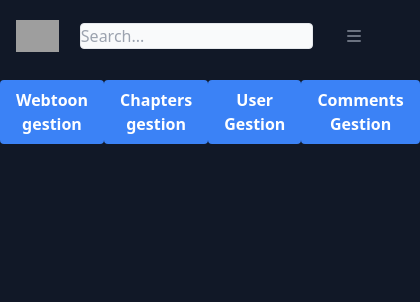
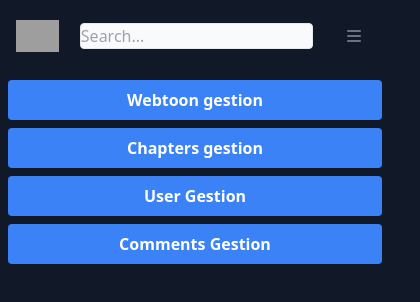
Before and after one commit to AlouaneMohamedAmine/Appscan, a React (Vite) app in the folder frontend/: page /admin in a window 390 px wide. Shown: the top 302 px of the page, 420 px wide, since content can reach past the window. Built offline with nearby package versions, Linux system fonts and the light colour scheme; grey boxes are pictures that could not be loaded.

Commit message:
admin router and mobile version

```diff
--- /dev/null
+++ b/frontend/src/components/AdminNavbar.jsx
@@ -0,0 +1,19 @@
+import { useNavigate } from "react-router-dom";
+
+function AdminNavbar() {
+    const navigate = useNavigate();
+
+    return (
+        <div>
+            <div className="flex  flex-col md:flex-row mt-20 ">
+                <button className="bg-blue-500 hover:bg-blue-700 text-white font-bold py-2 px-4 rounded mb-2 ml-2 mr-2" onClick={() => navigate("/admin/webtoons_gestion")} type="button">Webtoon gestion</button>
+                <button className="bg-blue-500 hover:bg-blue-700 text-white font-bold py-2 px-4 rounded mb-2 ml-2 mr-2" onClick={() => navigate("/admin/chapters_gestion")} type="button">Chapters gestion</button>
+                <button className="bg-blue-500 hover:bg-blue-700 text-white font-bold py-2 px-4 rounded mb-2 ml-2 mr-2" onClick={() => navigate("/admin/users_gestion")} type="button">User Gestion</button>
+                <button className="bg-blue-500 hover:bg-blue-700 text-white font-bold py-2 px-4 rounded mb-2 ml-2 mr-2" onClick={() => navigate("/admin/comments_gestion")} type="button">Comments Gestion</button>
+            </div>
+
+        </div>
+    );
+}
+
+export default AdminNavbar;
--- /dev/null
+++ b/frontend/src/components/BackToPreviousPageButton.jsx
@@ -0,0 +1,16 @@
+function BackToPreviousPageButton() {
+    const goBack = () => {
+        window.history.back(); // Navigates back to the previous page
+    };
+
+    return (
+        <button
+            onClick={goBack}
+            className="bg-blue-500 hover:bg-blue-700 text-white font-bold py-2 px-4 rounded mt-20 "
+        >
+            Revenir à la page précédente
+        </button>
+    );
+}
+
+export default BackToPreviousPageButton;
--- a/frontend/src/components/ChaptersGestion.jsx
+++ b/frontend/src/components/ChaptersGestion.jsx
@@ -1,11 +1,18 @@
-import Navbar from "../components/Navbar";
+import Navbar from "./Navbar";
+import AdminNavbar from "./AdminNavbar";
+import BackToPreviousPageButton from "./BackToPreviousPageButton";
 
 function ChaptersGestion() {
 
     return (
  <div>
     <Navbar/>
-
+    <div className="admin-navbar-mobile">
+     <AdminNavbar/>
+ </div>
+ <div className="mobile-only">
+    <BackToPreviousPageButton/>
+ </div>
  </div>    );
   }
 
--- a/frontend/src/components/CommentsGestion.jsx
+++ b/frontend/src/components/CommentsGestion.jsx
@@ -1,12 +1,19 @@
-import Navbar from "../components/Navbar";
+import Navbar from "./Navbar";
+import AdminNavbar from "./AdminNavbar";
+import BackToPreviousPageButton from "./BackToPreviousPageButton";
 
-function CommentGestion() {
+function CommentsGestion() {
 
     return (
  <div>
     <Navbar/>
-
+    <div className="admin-navbar-mobile">
+    <AdminNavbar/>
+ </div>
+ <div className="mobile-only">
+    <BackToPreviousPageButton/>
+ </div>
  </div>    );
   }
 
-  export default CommentGestion;
+  export default CommentsGestion;
--- a/frontend/src/components/UsersGestion.jsx
+++ b/frontend/src/components/UsersGestion.jsx
@@ -1,11 +1,18 @@
-import Navbar from "../components/Navbar";
+import Navbar from "./Navbar";
+import AdminNavbar from "./AdminNavbar";
+import BackToPreviousPageButton from "./BackToPreviousPageButton";
 
 function UsersGestion() {
 
     return (
  <div>
     <Navbar/>
-
+    <div className="admin-navbar-mobile">
+    <AdminNavbar/>
+ </div>
+ <div className="mobile-only">
+    <BackToPreviousPageButton/>
+ </div>
  </div>    );
   }
 
--- a/frontend/src/components/WebtoonsGestion.jsx
+++ b/frontend/src/components/WebtoonsGestion.jsx
@@ -1,12 +1,20 @@
 import Navbar from "../components/Navbar";
+import AdminNavbar from "./AdminNavbar";
+import BackToPreviousPageButton from "./BackToPreviousPageButton";
 
 function WebtoonsGestion() {
 
     return (
  <div>
     <Navbar/>
-
- </div>    );
+    <div className="admin-navbar-mobile">
+    <AdminNavbar/>
+    </div>
+    <div className="mobile-only">
+    <BackToPreviousPageButton/>
+ </div>
+ </div>
+    );
   }
 
   export default WebtoonsGestion;
--- a/frontend/src/index.css
+++ b/frontend/src/index.css
@@ -5,3 +5,22 @@
 body {
     background: rgb(17 24 39);
 }
+
+@media (max-width: 768px) {
+    .admin-navbar-mobile {
+        display: none;
+    }
+}
+
+@media (max-width: 768px) {
+    .mobile-only {
+        display: block;
+    }
+}
+
+/* Styles pour les écrans de grande taille */
+@media (min-width: 769px) {
+    .mobile-only {
+        display: none;
+    }
+}
--- a/frontend/src/pages/AdminPage.jsx
+++ b/frontend/src/pages/AdminPage.jsx
@@ -1,18 +1,11 @@
 import Navbar from "../components/Navbar";
-import { useNavigate } from "react-router-dom";
-
+import AdminNavbar from "../components/AdminNavbar";
 function AdminPage() {
-    const navigate = useNavigate();
 
     return (
  <div>
     <Navbar/>
-    <div className="flex      mt-20">
-        <button className="bg-blue-500 hover:bg-blue-700 text-white font-bold py-2 px-4 rounded" onClick={() => navigate("")} type="button">Webtoon gestion</button>
-        <button className="bg-blue-500 hover:bg-blue-700 text-white font-bold py-2 px-4 rounded" onClick={() => navigate("/admin/chapters_gestion")} type="button">Chapters gestion</button>
-        <button className="bg-blue-500 hover:bg-blue-700 text-white font-bold py-2 px-4 rounded" onClick={() => navigate("")} type="button">User Gestion</button>
-        <button className="bg-blue-500 hover:bg-blue-700 text-white font-bold py-2 px-4 rounded" onClick={() => navigate("")} type="button">Comments Gestion</button>
-    </div>
+    <AdminNavbar/>
  </div>    );
   }
 
```
